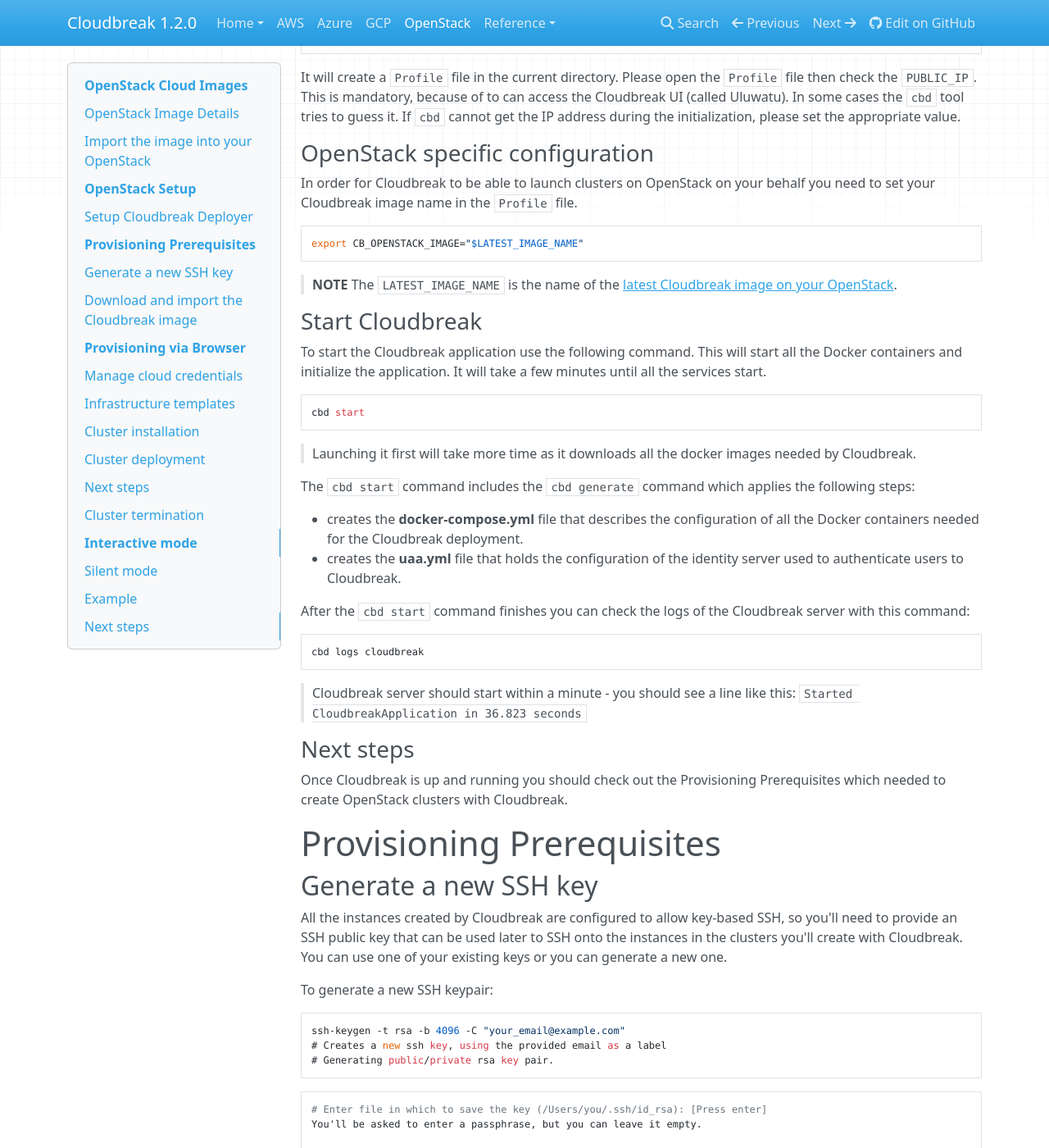
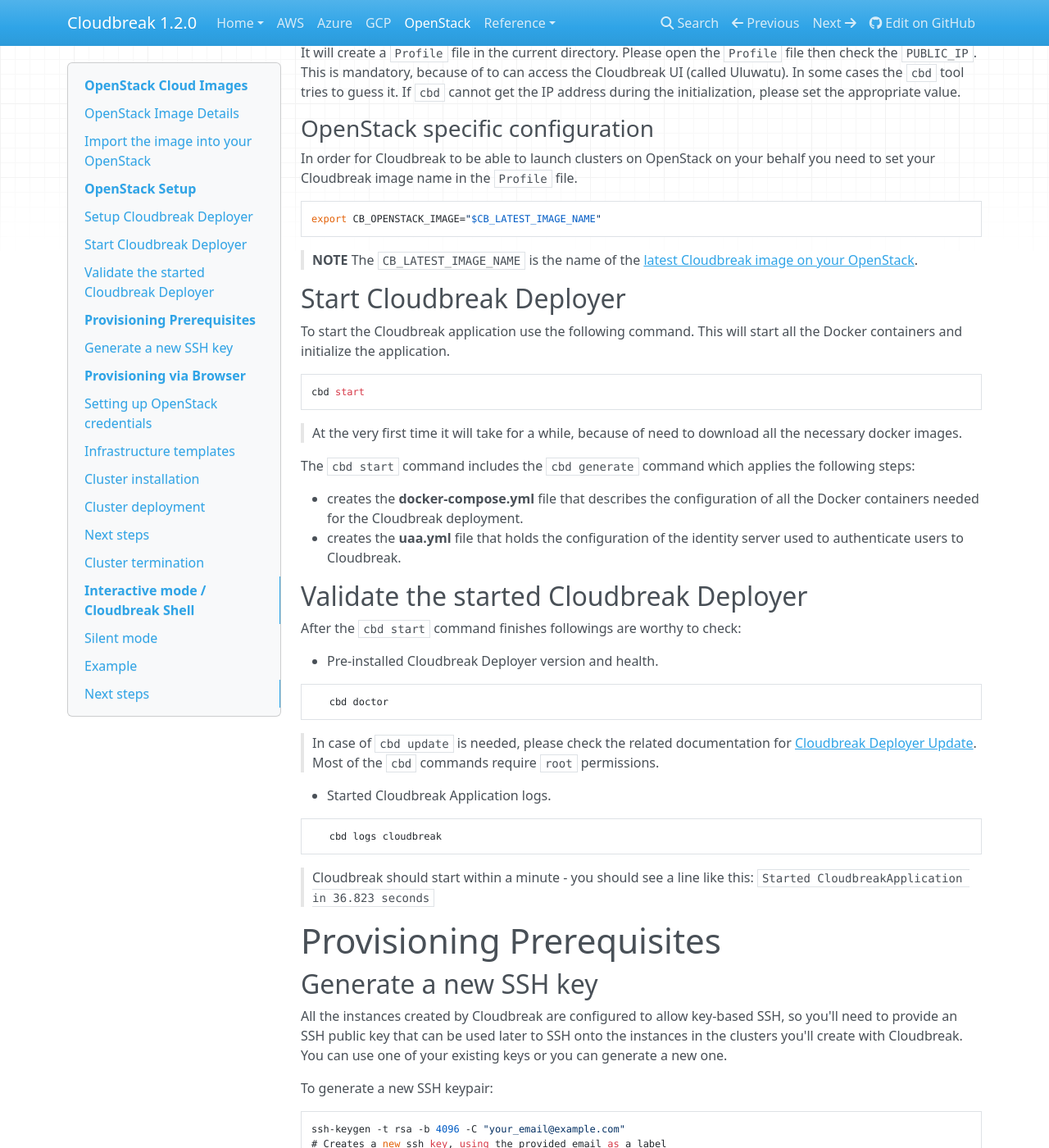
Before and after one commit to wprender/cloudbreak-docs, an MkDocs documentation site: the page built from docs/openstack.md, in a window 1280 px wide and 1400 px high, scrolled down 2837 px. Shown: the whole window at 82% size. Built offline with MkDocs 1.6.1, drawn with Linux system fonts in a browser that asks for light colours; nearby versions of some CDN libraries; old or Windows-style settings are respelled for this version of MkDocs; some of the changed text lies outside the part shown.

Commit message:
Reviewed OpenStack GUI provisioning

````diff
--- a/docs/openstack.md
+++ b/docs/openstack.md
@@ -34,10 +34,10 @@ export OS_TENANT_NAME=<your_os_tenant_name>
 ```
 Import the new image into your OpenStack:
 ```
-glance image-create --name "$OS_IMAGE_NAME" --file "$LATEST_IMAGE" --disk-format qcow2 --container-format bare --progress
+glance image-create --name "$OS_IMAGE_NAME" --file "$CBD_LATEST_IMAGE" --disk-format qcow2 --container-format bare
+--progress
 ```
->**NOTE** This image is needed to launch a machine on your OpenStack with Cloudbreak Deployer. You need to
-[provide its name in the `Profile` file](openstack.md#openstack-setup).
+>**NOTE** This image is needed to launch a machine on your OpenStack with Cloudbreak Deployer.
 
 > **[Minimum and Recommended VM requirements](onprem.md#minimum-and-recommended-system-requirements):** 4GB RAM, 10GB disk, 2 cores
 
@@ -47,14 +47,14 @@ glance image-create --name "$OS_IMAGE_NAME" --file "$LATEST_IMAGE" --disk-format
 ### Cloudbreak import
 
 ```
-export LATEST_IMAGE_NAME=<file_name_of_the_above_cloudbreak_image>
+export CB_LATEST_IMAGE_NAME=<file_name_of_the_above_cloudbreak_image>
 export OS_USERNAME=<your_os_user_name>
 export OS_AUTH_URL=<http://.../v2.0>
 export OS_TENANT_NAME=<your_os_tenant_name>
 ```
 Import the new image into your OpenStack:
 ```
-glance image-create --name "$LATEST_IMAGE_NAME" --file "$LATEST_IMAGE" --disk-format qcow2
+glance image-create --name "$CB_LATEST_IMAGE_NAME" --file "$CB_LATEST_IMAGE" --disk-format qcow2
 --container-format bare --progress
 ```
 >**NOTE** This image is mandatory to provisioning on OpenStack with Cloudbreak application. You need to [provide its
@@ -67,7 +67,7 @@ name in the `Profile` file](openstack.md#openstack-specific-configuration).
   * The default SSH username for the OpenStack instances is `centos`.
   * Cloudbreak Deployer location is `/home/centos/cloudbreak-deployment` on the launched `cbd` VM. This is the
       `cbd` root folder there.
-  * All `cbd` actions must be executed from the `cbd` folder.
+  * All `cbd` actions must be executed from the `cbd` root folder.
   * Most of the `cbd` commands require `root` permissions. So it would be worth if you apply the `sudo su`.
 
 ## Setup Cloudbreak Deployer
@@ -78,7 +78,7 @@ You should already have the Cloudbreak Deployer either by [using the OpenStack C
 You can [connect to the previously created `cbd` VM](http://docs.openstack.org/user-guide/dashboard_launch_instances.html#connect-to-your-instance-by-using-ssh).
 
   * Cloudbreak Deployer location is `/home/centos/cloudbreak-deployment/`.
-  * All `cbd` actions must be executed from the `cbd` folder.
+  * All `cbd` actions must be executed from the `cbd` root folder.
   * Most of the `cbd` commands require `root` permissions. So `sudo su` here would be worth for you.
 
 Open the `cloudbreak-deployment` directory:
@@ -86,12 +86,11 @@ Open the `cloudbreak-deployment` directory:
 ```
 cd cloudbreak-deployment
 ```
-This is the directory of the configuration files and the supporting binaries that will be downloaded by Cloudbreak
-Deployer.
+This is the directory of the configuration files and the supporting binaries for Cloudbreak Deployer.
 
 ### Initialize your Profile
 
-First initialize your directory by creating a `Profile` file:
+First initialize `cbd` by creating a `Profile` file:
 
 ```
 cbd init
@@ -106,40 +105,44 @@ In order for Cloudbreak to be able to launch clusters on OpenStack on your behal
 image name in the `Profile` file.
 
 ```
-export CB_OPENSTACK_IMAGE="$LATEST_IMAGE_NAME"
+export CB_OPENSTACK_IMAGE="$CB_LATEST_IMAGE_NAME"
 ```
 
->**NOTE** The `LATEST_IMAGE_NAME` is the name of the [latest Cloudbreak image on your OpenStack](openstack.md#cloudbreak-import).
+>**NOTE** The `CB_LATEST_IMAGE_NAME` is the name of the [latest Cloudbreak image on your OpenStack](openstack.md#cloudbreak-import).
 
-###Start Cloudbreak
+## Start Cloudbreak Deployer
 
 To start the Cloudbreak application use the following command.
-This will start all the Docker containers and initialize the application. It will take a few minutes until all the services start.
+This will start all the Docker containers and initialize the application.
 
 ```
 cbd start
 ```
 
->Launching it first will take more time as it downloads all the docker images needed by Cloudbreak.
+>At the very first time it will take for a while, because of need to download all the necessary docker images.
 
 The `cbd start` command includes the `cbd generate` command which applies the following steps:
 
 - creates the **docker-compose.yml** file that describes the configuration of all the Docker containers needed for the Cloudbreak deployment.
 - creates the **uaa.yml** file that holds the configuration of the identity server used to authenticate users to Cloudbreak.
 
+## Validate the started Cloudbreak Deployer
 
-After the `cbd start` command finishes you can check the logs of the Cloudbreak server with this command:
+After the `cbd start` command finishes followings are worthy to check:
 
+- Pre-installed Cloudbreak Deployer version and health.
 ```
-cbd logs cloudbreak
+   cbd doctor
 ```
->Cloudbreak server should start within a minute - you should see a line like this: `Started CloudbreakApplication in 36.823 seconds`
+>In case of `cbd update` is needed, please check the related documentation for [Cloudbreak Deployer Update](operations.md#cloudbreak-deployer-update). Most of the `cbd` commands require `root` permissions.
 
-###Next steps
+- Started Cloudbreak Application logs.
+```
+   cbd logs cloudbreak
+```
+>Cloudbreak should start within a minute - you should see a line like this: `Started CloudbreakApplication in 36.823 seconds`
 
-Once Cloudbreak is up and running you should check out the Provisioning Prerequisites which needed to create OpenStack clusters with Cloudbreak.
-
-#Provisioning Prerequisites
+# Provisioning Prerequisites
 
 ## Generate a new SSH key
 
@@ -173,37 +176,23 @@ After you enter a passphrase the keypair is generated. The output should look so
 
 Later you'll need to pass the `.pub` file's contents to Cloudbreak and use the private part to SSH to the instances.
 
-## Download and import the Cloudbreak image
+# Provisioning via Browser
 
-###OpenStack Cloudbreak image details
-
-###Import the image into OpenStack
-
-```
-export OS_IMAGE_NAME="name_in_openstack"
-export OS_USERNAME=...
-export OS_AUTH_URL="http://.../v2.0"
-export OS_TENANT_NAME=...
-glance image-create --name "$OS_IMAGE_NAME" --file "$LATEST_IMAGE" --disk-format qcow2 --container-format bare --progress
-```
-
-> **IMPORTANT:** Make sure that you have sufficient qouta (CPU, network, etc) for the requested cluster size.
-
-#Provisioning via Browser
-
-You can log into the Cloudbreak application at http://PUBLIC_IP:3000.
+You can log into the Cloudbreak application at `http://<Public_IP>:3000/`.
 
 The main goal of the Cloudbreak UI is to easily create clusters on your own cloud provider account.
 This description details the OpenStack setup - if you'd like to use a different cloud provider check out its manual.
 
 This document explains the four steps that need to be followed to create Cloudbreak clusters from the UI:
 
-- connect your OpenStack with Cloudbreak
+- connect your AWS account with Cloudbreak
 - create some template resources on the UI that describe the infrastructure of your clusters
 - create a blueprint that describes the HDP services in your clusters and add some recipes for customization
-- launch the cluster itself based on these template resources
+- launch the cluster itself based on these resources
 
-## Manage cloud credentials
+> **IMPORTANT** Make sure that you have sufficient qouta (CPU, network, etc) for the requested cluster size.
+
+## Setting up OpenStack credentials
 
 You can now log into the Cloudbreak application at http://PUBLIC_IP:3000. Once logged in go to **Manage credentials**. Using manage credentials will  link your cloud account with the Cloudbreak account.
 
@@ -416,7 +405,7 @@ You can terminate running or stopped clusters with the `terminate` button in the
 
 Sometimes Cloudbreak cannot synchronize it's state with the cluster state at the cloud provider and the cluster can't be terminated. In this case with the `Forced termination` option in the termination dialog box you can terminate the cluster at the Cloudbreak side anyway. **In this case you may need to manually remove resources at the cloud provider.**
 
-# Interactive mode
+# Interactive mode / Cloudbreak Shell
 
 Start the shell with `cbd util cloudbreak-shell`. This will launch the Cloudbreak shell inside a Docker container and you are ready to start using it.
 
````
Also changed, not shown: docs/aws.md (+12 -3 lines), docs/azure.md (+1 -6 lines), docs/gcp.md (+4 -6 lines), docs/shell.md (+4 -4 lines), 1 other file.
